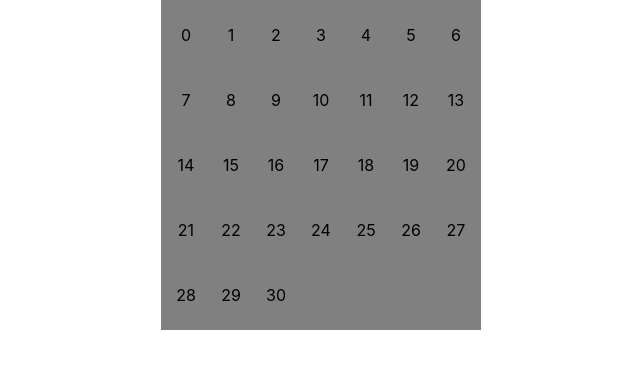
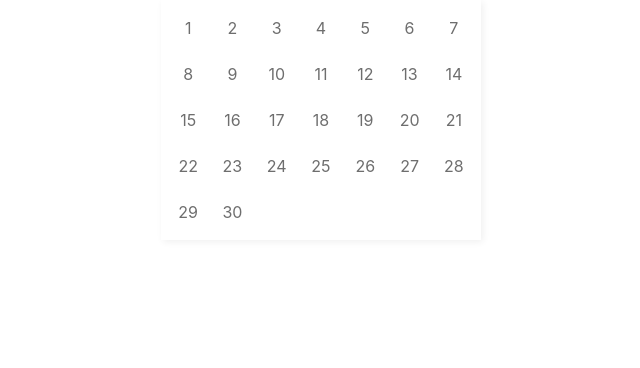
Before and after one commit to johnnydevster/simplebooker, a React (Create React App) app: page / in a window 1280 px wide. Shown: the top 368 px of the page, without its empty margins (319-959 px from the left). Built offline with nearby package versions, Linux system fonts and the light colour scheme.

Commit message:
Datepicker can now find hard coded months.

```diff
--- a/src/App.js
+++ b/src/App.js
@@ -2,13 +2,19 @@ import './App.scss';
 
 function App() {
 
-  const randomArray = [...Array(31).keys()];
-  console.log(randomArray);
+  const getDaysInMonth = function(month, year) {
+    return new Date(year, month, 0).getDate();
+  };
+
+  const dateArray = [];
+  for (var i = 1; i <= getDaysInMonth(6, 2021); i++) { //replace with chosen month and year
+    dateArray.push(i);
+  }
 
   return (
     <div className="simplebooker-main">
       <div className="datenumbers-container">
-        {randomArray.map(item => {
+        {dateArray.map(item => {
           return (
             <div className="datenumbers">{item}</div>
           )
--- a/src/App.scss
+++ b/src/App.scss
@@ -1,25 +1,37 @@
-
+* {
+    box-sizing: border-box;
+}
 
 .simplebooker-main {
-    background-color: rgb(219, 219, 219);
+    background-color: rgb(240, 240, 240);
     width: 20rem;
-    height: 20rem;
-
+    height: 15rem;
+    box-shadow: 2px 2px 7px #f0f0f0;
     margin: auto;
 }
 
 .datenumbers-container {
-    background-color: grey;
+    background-color: rgb(255, 255, 255);
     display: grid;
     height: 100%;
     grid-template-columns: repeat(7, 1fr);
     grid-template-rows: repeat(5, 1fr);
-    grid-gap: 5px;
+
     padding: 5px;
 }
 
 .datenumbers {
-   display: flex;
-   justify-content: center;
-   align-items: center;
+    color: rgb(110, 110, 110);
+    display: flex;
+    justify-content: center;
+    align-items: center;
+
+    &:hover {
+        color: rgb(29, 29, 29);
+        background-color: rgb(250, 250, 250);
+        font-weight: bold;
+        cursor: pointer;
+        border-radius: 10px;
+    }
+
 }
```
